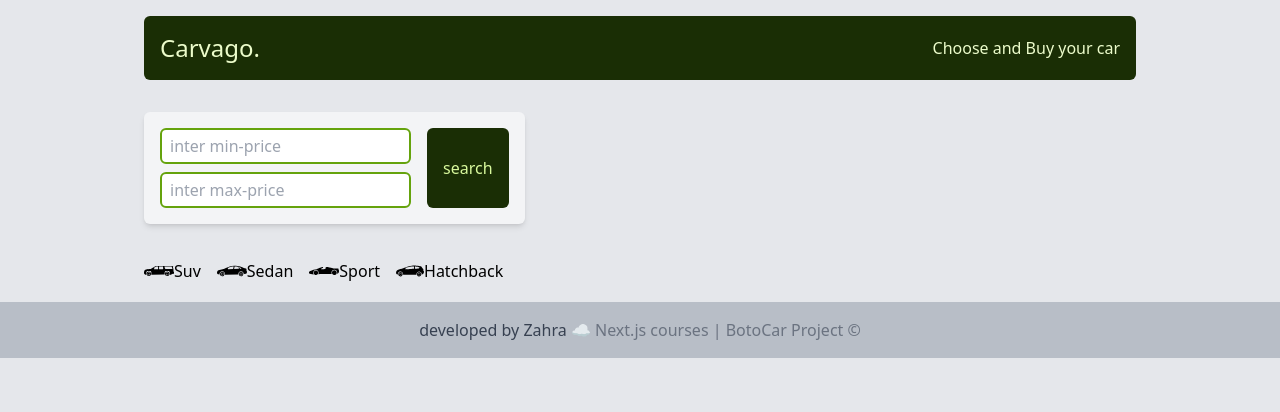
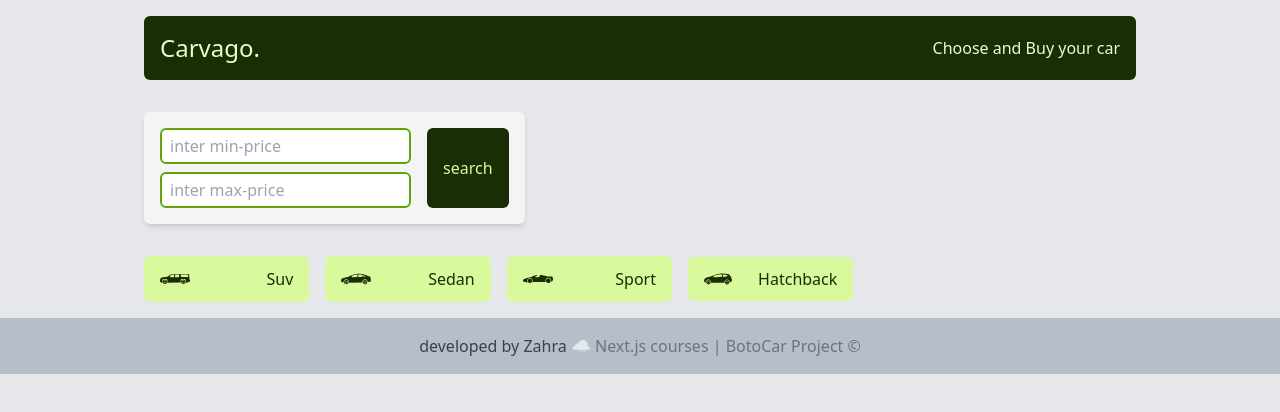
Before and after one commit to zahra-rajabi/CarProject, a Next.js app: page / in a window 1280 px wide. Shown: the top 412 px of the page. Built offline with nearby package versions, Linux system fonts and the light colour scheme.

Commit message:
category created

```diff
--- a/components/Categories.jsx
+++ b/components/Categories.jsx
@@ -2,25 +2,46 @@ import Suv from "./icons/Suv";
 import Sedan from "./icons/Sedan";
 import Sport from "./icons/Sport";
 import Hatchback from "./icons/Hatchback";
+import Link from "next/link";
 
 function Categories() {
   return (
     <ul className="flex items-center gap-4">
-      <li className="flex items-center justify-between">
+      <li className="w-1/6 rounded-md bg-lime-200 hover:bg-lime-950 text-lime-950 hover:text-lime-200 ">
+        <Link
+          href={`categories/suv`}
+          className="flex items-center justify-between w-full h-full gap-4 px-4 py-2 fill-lime-950 hover:fill-lime-200"
+        >
           <Suv />
           <p>Suv</p>
+        </Link>
       </li>
-      <li className="flex items-center justify-between">
+      <li className="w-1/6 rounded-md bg-lime-200 hover:bg-lime-950 text-lime-950 hover:text-lime-200 ">
+        <Link
+          href={`categories/sedan`}
+          className="flex items-center justify-between w-full h-full gap-4 px-4 py-2 fill-lime-950 hover:fill-lime-200"
+        >
           <Sedan />
           <p>Sedan</p>
+        </Link>
       </li>
-      <li className="flex items-center justify-between">
+      <li className="w-1/6 rounded-md bg-lime-200 hover:bg-lime-950 text-lime-950 hover:text-lime-200 ">
+        <Link
+          href={`categories/sport`}
+          className="flex items-center justify-between w-full h-full gap-4 px-4 py-2 fill-lime-950 hover:fill-lime-200"
+        >
           <Sport />
           <p>Sport</p>
+        </Link>
       </li>
-      <li className="flex items-center justify-between">
+      <li className="w-1/6 rounded-md bg-lime-200 hover:bg-lime-950 text-lime-950 hover:text-lime-200 ">
+        <Link
+          href={`categories/hatchback`}
+          className="flex items-center justify-between w-full h-full gap-4 px-4 py-2 fill-lime-950 hover:fill-lime-200"
+        >
           <Hatchback />
           <p>Hatchback</p>
+        </Link>
       </li>
     </ul>
   );
--- a/components/icons/Hatchback.js
+++ b/components/icons/Hatchback.js
@@ -1,19 +1,12 @@
 function Hatchback() {
   return (
     <svg
-      version="1.0"
-      xmlns="http://www.w3.org/2000/svg"
       width="512.000000pt"
-      className="w-7 h-7"
+      className="w-7 h-7 "
       height="512.000000pt"
       viewBox="0 0 512.000000 512.000000"
-      preserveAspectRatio="xMidYMid meet"
     >
-      <g
-        transform="translate(0.000000,512.000000) scale(0.100000,-0.100000)"
-        fill="#000000"
-        stroke="none"
-      >
+      <g transform="translate(0.000000,512.000000) scale(0.100000,-0.100000)">
         <path
           d="M2930 3539 c-505 -40 -934 -165 -1515 -443 -153 -74 -166 -78 -305
 -102 -434 -73 -795 -200 -937 -329 -103 -92 -165 -250 -167 -420 -1 -79 2 -97
--- /dev/null
+++ b/pages/categories/[category].js
@@ -0,0 +1,7 @@
+import React from "react";
+
+function Category() {
+  return <div>Category</div>;
+}
+
+export default Category;
```
Lines whose indentation alone changed are shown as unchanged.
